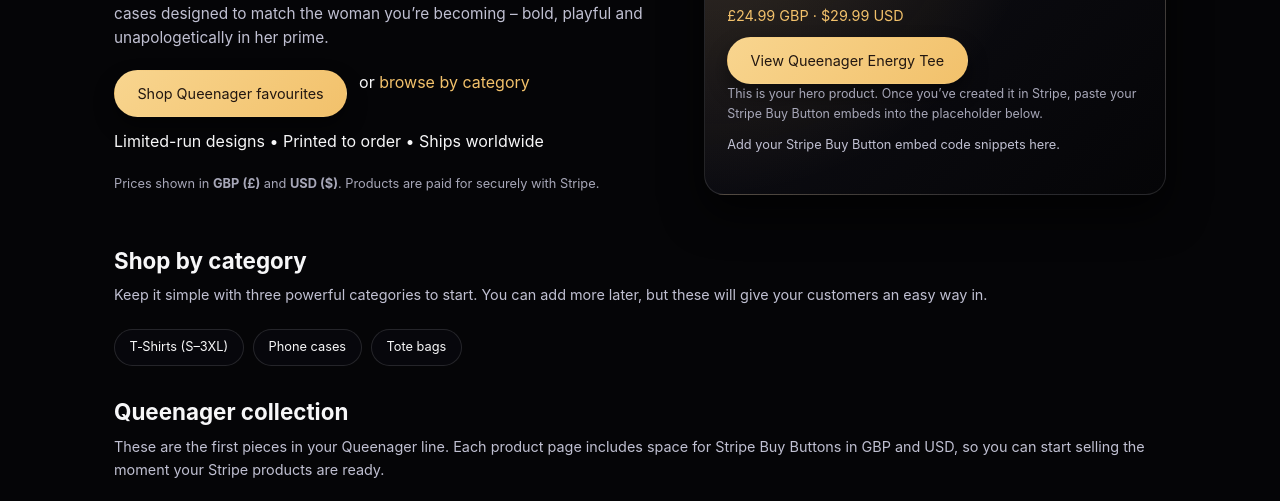
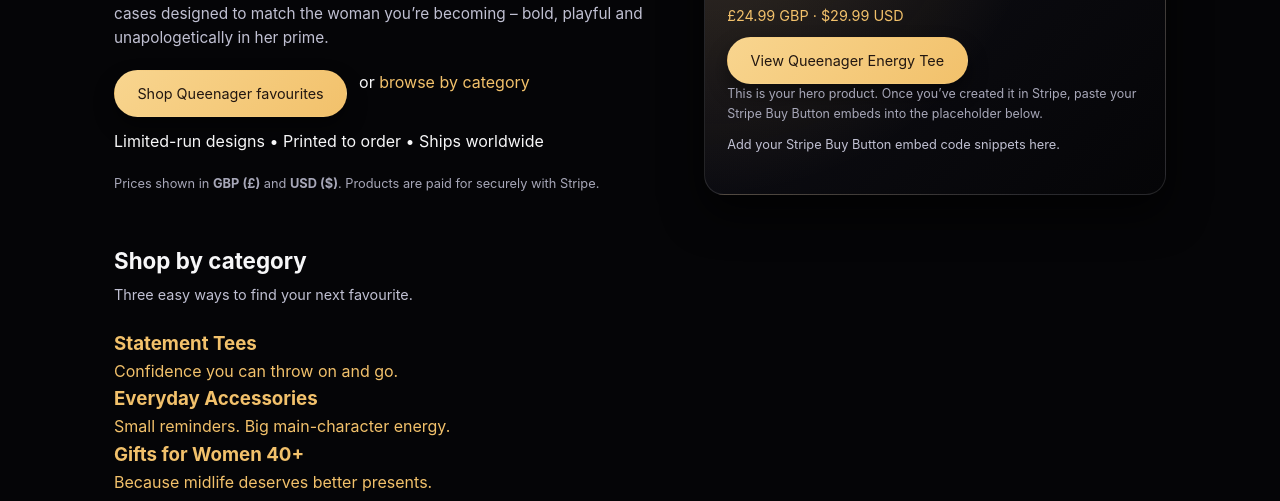
Before and after one commit to jackennyd/queenager-store, a plain HTML site: page index.html in a window 1280 px wide. Shown: the part 254-755 px from the top of the page. Drawn offline with Linux system fonts and the light colour scheme.

Commit message:
Update index.html

```diff
--- a/index.html
+++ b/index.html
@@ -76,16 +76,28 @@
     </section>
 
     <section id="categories">
-      <h2 class="section-heading">Shop by category</h2>
-      <p class="section-sub">
-        Keep it simple with three powerful categories to start. You can add more later,
-        but these will give your customers an easy way in.
-      </p>
-      <div class="category-row">
-        <div class="category-pill">T‑Shirts (S–3XL)</div>
-        <div class="category-pill">Phone cases</div>
-        <div class="category-pill">Tote bags</div>
-      </div>
+  <h2 class="section-heading">Shop by category</h2>
+  <p class="section-sub">
+    Three easy ways to find your next favourite.
+  </p>
+      <div class="category-grid">
+
+  <a href="tees.html" class="category-card">
+    <h3>Statement Tees</h3>
+    <p>Confidence you can throw on and go.</p>
+  </a>
+
+  <a href="accessories.html" class="category-card">
+    <h3>Everyday Accessories</h3>
+    <p>Small reminders. Big main-character energy.</p>
+  </a>
+
+  <a href="gifts.html" class="category-card">
+    <h3>Gifts for Women 40+</h3>
+    <p>Because midlife deserves better presents.</p>
+  </a>
+
+</div>
     </section>
 
     <section id="products">
```
